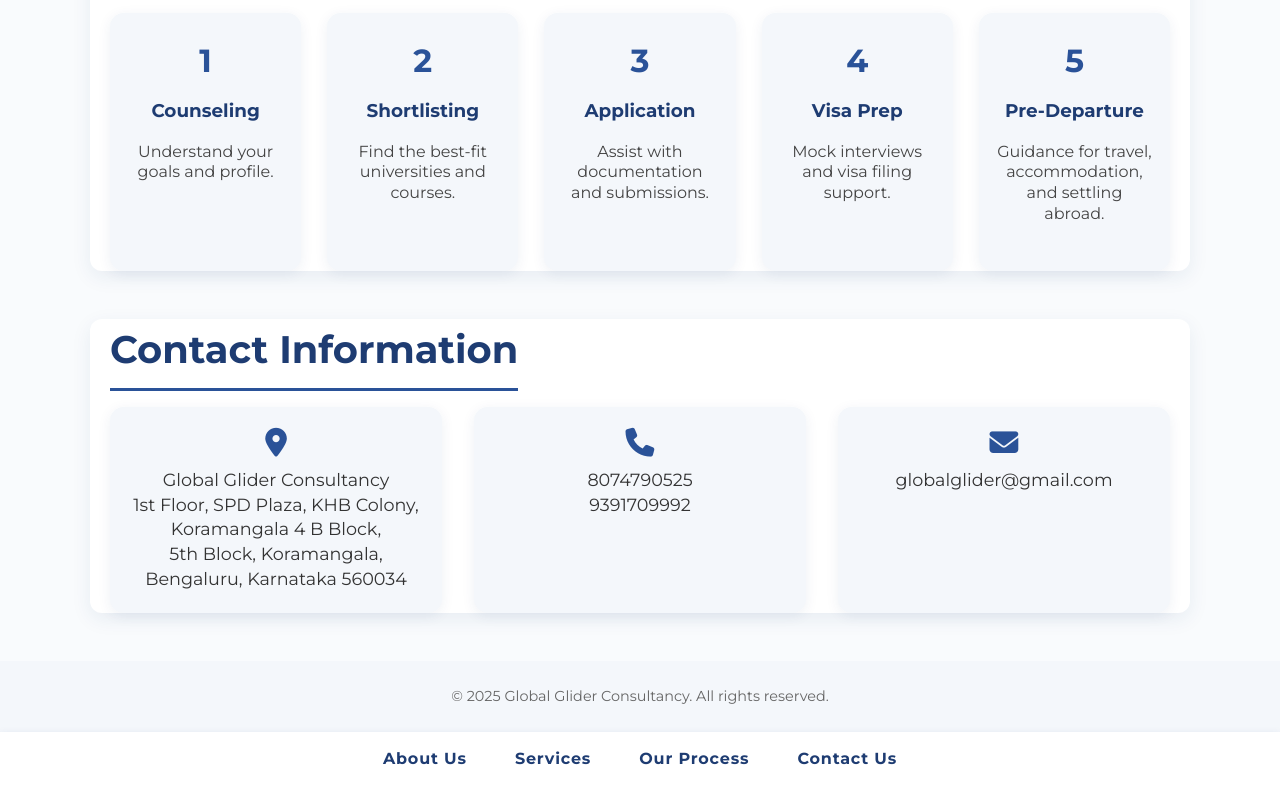
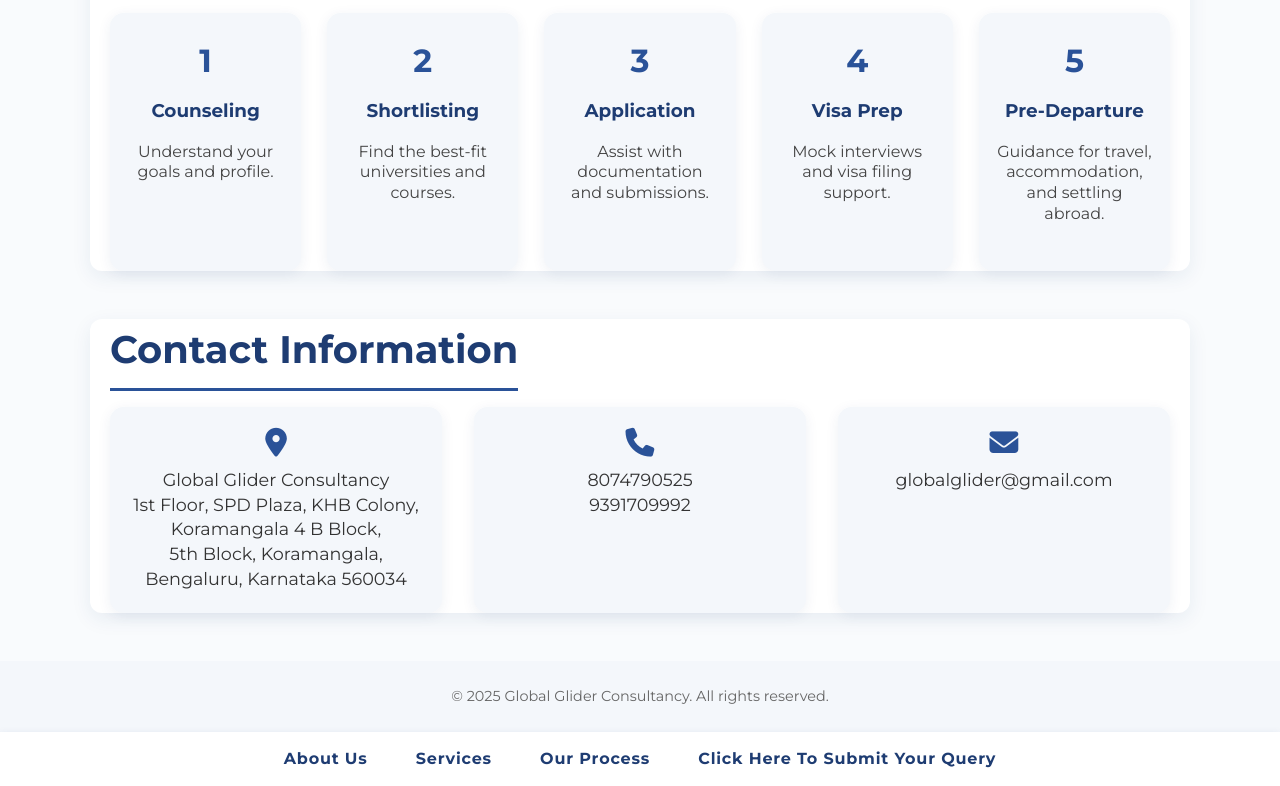
Before and after one commit to vamsiroyal-7/global-glider-website, a plain HTML site: page index.html in a window 1280 px wide. Shown: the part 1626-2412 px from the top of the page. Drawn offline with Linux system fonts and the light colour scheme.

Commit message:
Updated index.html with minor changes

```diff
--- a/index.html
+++ b/index.html
@@ -362,5 +362,5 @@
   <a href="#about">About Us</a>
   <a href="#services">Services</a>
   <a href="#process">Our Process</a>
-  <a href="contact.html">Contact Us</a> <!-- Link to contact.html -->
+  <a href="contact.html">Click Here To Submit Your Query</a> <!-- Link to contact.html -->
 </nav>
```
